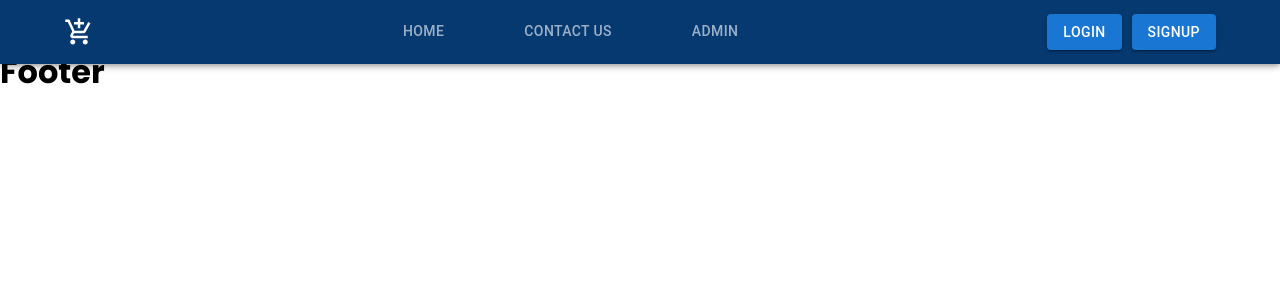
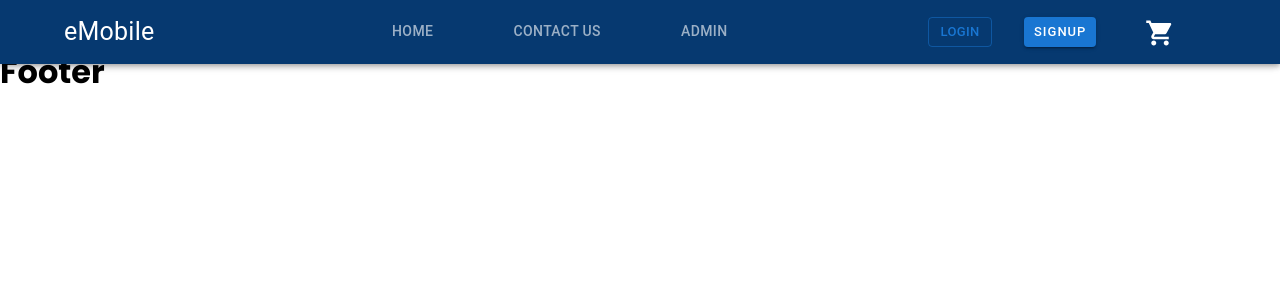
Before and after one commit to darskp/eMobile, a React (Create React App) app: page / in a window 1280 px wide. Shown: the top 300 px of the page. Built offline with nearby package versions, Linux system fonts and the light colour scheme.

Commit message:
router added

```diff
--- a/package.json
+++ b/package.json
@@ -6,6 +6,7 @@
     "@emotion/react": "^11.11.0",
     "@emotion/styled": "^11.11.0",
     "@mui/icons-material": "^5.11.16",
+    "@mui/joy": "^5.0.0-alpha.79",
     "@mui/material": "^5.13.0",
     "@mui/styled-engine-sc": "^5.12.0",
     "@testing-library/jest-dom": "^5.16.5",
--- a/src/components/header/drawer.jsx
+++ b/src/components/header/drawer.jsx
@@ -1,23 +1,38 @@
 
 import { Drawer, List, ListItemButton, ListItemIcon,ListItemText ,ListItem,IconButton} from '@mui/material'
 import {useState} from 'react';
+import { Link as RouterLink } from 'react-router-dom';
+
 import MenuIcon from '@mui/icons-material/Menu';
 const DrawerComp = ({pages}) => {
     const [openDrawer, setopenDrawer] = useState(false);
-    console.log(pages);
     return (<>
         <Drawer anchor='top' open={openDrawer} onClose={() => setopenDrawer(false)} sx={{zIndex: '1',transition:"0.5s all" }}>
             <List sx={{ marginTop: "50px",transition:"0.5s all"}}>
                 {
                 pages.map((data,index)=>{
                     return (
-                    <ListItem disablePadding key={index}>
-                        <ListItemButton onClick={()=>{setopenDrawer(false)}}>
-                            <ListItemIcon>
-                                <ListItemText >{data}</ListItemText>
-                            </ListItemIcon>
-                        </ListItemButton>
-                    </ListItem>)
+                        <RouterLink
+                            to={data.link}
+                            style={{
+                                textDecoration: "none",
+                            }}
+                            sx={{
+                                "&:focus, &:hover, &:visited, &:link, &:active": {
+                                    backgroundColor: "none !important",
+                                    // Add any other active styles you want to remove
+                                },
+                            }}
+                        >
+                    <ListItem disablePadding key={data.id}>
+                                <ListItemButton onClick={() => { setopenDrawer(false) }}>
+                                    <ListItemIcon>
+                                        <ListItemText>{data.name}</ListItemText>
+                                    </ListItemIcon>
+                                </ListItemButton>
+                    </ListItem>
+                            </RouterLink>
+                    )
                 })
                 }
             </List>
--- a/src/components/header/header.jsx
+++ b/src/components/header/header.jsx
@@ -1,8 +1,38 @@
-import { AppBar, Toolbar, Tabs, Tab, Button, useTheme, useMediaQuery, Typography } from '@mui/material';
-import AddShoppingCartIcon from '@mui/icons-material/AddShoppingCart';
+import { AppBar, Toolbar, Tabs, Tab, Button, useTheme, useMediaQuery, Typography, Grid } from '@mui/material';
+import ShoppingCartIcon from '@mui/icons-material/ShoppingCart';
 import { useState } from 'react';
 import Drawer from './drawer';
-const PAGES = ['Home', 'Contact Us', "Admin", "Login", "Sign Up"]
+import { Link as RouterLink } from 'react-router-dom';
+const PAGES =
+    [
+        {
+            id: 1,
+            link: '/',
+            name: "Home"
+        },
+        {
+            id: 2,
+            link: '/contact',
+            name: "Contact Us"
+        },
+        {
+            id: 3,
+            link: '/admin',
+            name: "Admin"
+        },
+        {
+            id: 4,
+            link: '/login',
+            name: "Login"
+        },
+        {
+            id: 5,
+            link: '/signup',
+            name: "Sign Up"
+        }
+    ]
+
+
 const Header = () => {
     const [value, setvalue] = useState(null)
     let theme = useTheme()
@@ -12,10 +42,36 @@ const Header = () => {
             {
                 ismatch ?
                     <>
-                        <AppBar sx={{ background: "#063970", padding: "0px 20px" }}>
+                        <AppBar sx={{ background: "#063970", padding: "0px 10px" }}>
                             <Toolbar>
-                                <AddShoppingCartIcon sx={{ fontSize: "30px" }} />
+                                <Grid
+                                    container
+                                    alignItems="center"
+                                >
+                                    <Grid item xs={10}>
+                                        <Typography
+                                            component={RouterLink}
+                                            to="/"
+                                            sx={{
+                                                fontSize: "25px",
+                                                textDecoration: "none",
+                                                color: "inherit",
+                                                "&:hover":{
+                                                textDecoration:"underline",
+                                                transition:"0.5s"
+                                                }
+                                            }}
+                                        >
+                                            eMobile
+                                        </Typography>
+                                    </Grid>
+                                    <Grid item xs={1}>
+                                        <ShoppingCartIcon sx={{ marginTop: "7px" }} />
+                                    </Grid>
+                                    <Grid item xs={1}>
                                         <Drawer pages={PAGES} />
+                                    </Grid>
+                                </Grid>
                             </Toolbar>
                         </AppBar>
                     </>
@@ -23,20 +79,72 @@ const Header = () => {
                     <>
                         <AppBar sx={{ background: "#063970", padding: "0px 40px" }}>
                             <Toolbar>
-                                <AddShoppingCartIcon sx={{ fontSize: "30px" }} />
+                                <Grid
+                                    container
+                                    direction="row"
+                                    justifyContent="space-between"
+                                    alignItems="center"
+                                >
+                                    <Grid item xs={3}>
+                                        <Typography
+                                            sx={{
+                                                fontSize: "25px",
+                                                textDecoration: "none",
+                                                color: "inherit",
+                                                "&:hover": {
+                                                    textDecoration: "underline",
+                                                    transition: "0.5s"
+                                                }
+                                            }}
+                                            component={RouterLink}
+                                            to="/"
+
+                                        >
+                                            eMobile
+                                        </Typography>
+                                    </Grid>
+                                    <Grid item xs={6}>
                                         <Tabs sx={{ marginLeft: "auto" }} textColor='inherit' value={value} indicatorColor="dark" onChange={(e, val) => { setvalue(val) }}>
-
                                             {
                                                 PAGES.filter((data, index) => {
                                                     return (index < 3)
                                                 }).map((data, index) => {
-                                            return (<Tab key={index} label={data} sx={{ padding: "0px 40px" }} />
-                                            )
+                                                    return (
+                                                        <Tab key={data.id} label={data.name} component={RouterLink} to={data.link} sx={{ padding: "0px 40px", textDecoration: "none" }} />)
                                                 })
                                             }
                                         </Tabs>
-                                <Button sx={{ marginLeft: "auto" }} variant="contained">Login</Button>
-                                <Button sx={{ marginLeft: "10px" }} variant="contained">SignUp</Button>
+                                    </Grid>
+                                    <Grid item xs={3}>
+
+                                        <Grid
+                                            container
+                                            direction="row"
+                                            justifyContent="space-between"
+                                            alignItems="center"
+                                        >
+
+                                            <Grid item xs={4}>
+                                                    <Button variant="outlined" size="small" component={RouterLink} to="/contact">Login</Button>
+                                            </Grid>
+                                            <Grid item xs={4}>
+                                                <Button variant="contained" sx={{ letterSpacing: "1px" }} size="small" component={RouterLink} to="/contact">SignUp</Button>
+                                            </Grid>
+                                            <Grid item xs={4}>
+                                                <RouterLink to="/cart" style={{ textDecoration: "none" }}>
+                                                    <ShoppingCartIcon
+                                                        sx={{
+                                                            fontSize: "30px",
+                                                            marginTop: "9px",
+                                                            marginLeft: "25px",
+                                                            color: "white"
+                                                        }}
+                                                    />
+                                                </RouterLink>
+                                                                                          </Grid>
+                                        </Grid>
+                                    </Grid>
+                                </Grid>
                             </Toolbar>
                         </AppBar>
                     </>
```
Also changed, not shown: 1 other file (tests, documents, lock files or other folders). Lines whose indentation alone changed are shown as unchanged.
